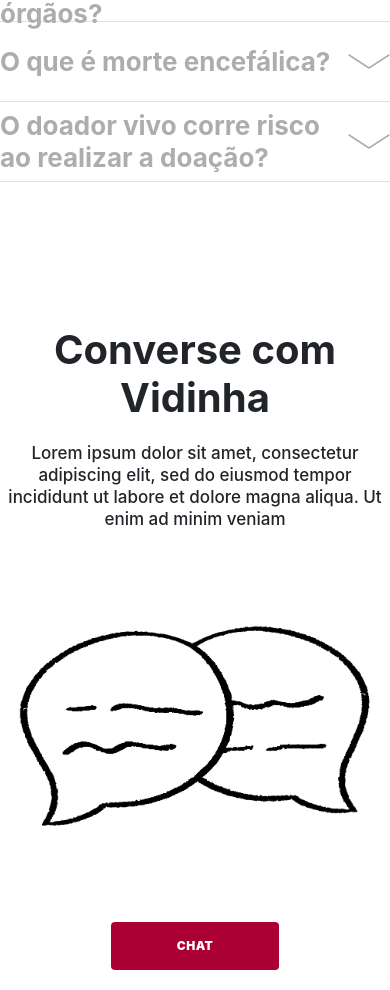
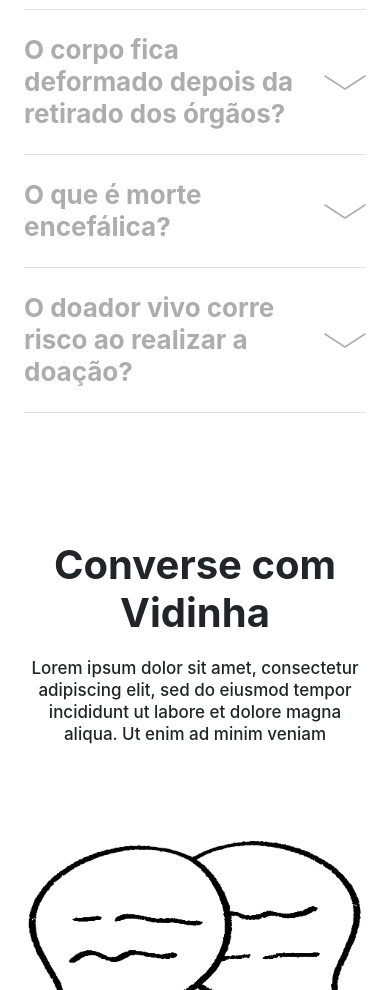
Before and after one commit to caiomarqs/frontend-sobrevida, a React (Create React App) app: page / in a window 390 px wide. Shown: the part 9389-10379 px from the top of the page. Built offline with nearby package versions, Linux system fonts and the light colour scheme; a web font is replaced by a local one; what remarkable would draw is missing.

Commit message:
Add a DuvidasSection & ChatBrandSection responsive

```diff
--- a/src/_sass/components/_perguntas.scss
+++ b/src/_sass/components/_perguntas.scss
@@ -2,7 +2,7 @@
     .pergunta-title {
         font-weight: bold;
         cursor: pointer;
-        height: 5rem;
+        min-height: 5rem;
         display: flex;
         flex-direction: row;
         align-items: center;
@@ -15,7 +15,7 @@
         }
 
         svg {
-            transition: ease-in-out .20s transform;
+            transition: ease-in-out 0.2s transform;
             transform: rotate(-180deg);
             z-index: 0;
             position: relative;
@@ -23,7 +23,7 @@
             path {
                 position: relative;
                 fill: $cinza-200;
-                transition: fill .15s ease-in-out;
+                transition: fill 0.15s ease-in-out;
                 z-index: 0;
             }
         }
@@ -34,10 +34,19 @@
             fill: $preto-000;
         }
 
-        .pergunta-title h6{
+        .pergunta-title h6 {
             color: $preto-000;
         }
+    }
 
+    @media (max-width: $max-md) {
+        .pergunta-title {
+            padding: 1.5rem 0;
+
+            svg {
+                margin-left: 1rem;
+            }
+        }
     }
 }
 
@@ -50,16 +59,24 @@
     display: block;
     padding: 2.25rem;
     @include body1();
+
+    @media (max-width: $max-md){
+        padding: 2.25rem 2rem;
+    }
+
+    @media (max-width: $max-xs){
+        padding: 2.25rem 1rem;
+    }
 }
 
-.open .pergunta-title h6{
+.open .pergunta-title h6 {
     color: $preto-000;
 }
 
-.open .pergunta-title svg{
+.open .pergunta-title svg {
     transform: rotate(0);
 
-    path{
+    path {
         fill: $preto-000;
     }
 }
--- a/src/_sass/view/homeSections/_chat_brand_section.scss
+++ b/src/_sass/view/homeSections/_chat_brand_section.scss
@@ -27,4 +27,21 @@
             margin-bottom: 5.5rem;
         }
     }
+
+
+    @media (max-width: $max-md){
+        .container{
+            padding: 3rem 1.5rem 6rem 1.5rem;
+        }
+    }
+
+    @media (max-width: $max-xs){
+        .container{
+            padding-top: 2rem;
+
+            img {
+                width: 100%;
+            }
+        }
+    }
 }
--- a/src/_sass/view/homeSections/_duvidas_section.scss
+++ b/src/_sass/view/homeSections/_duvidas_section.scss
@@ -8,4 +8,10 @@
             margin-bottom: 8.75rem;
         }
     }
+
+    @media (max-width: $max-md){
+        .container{
+            padding: 6rem 1.5rem;
+        }
+    }
 }
```
